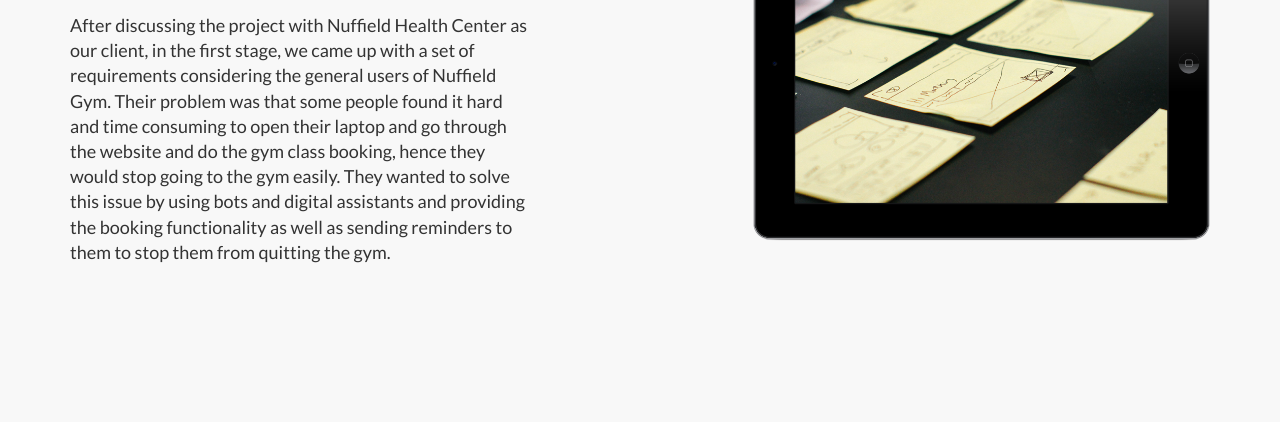
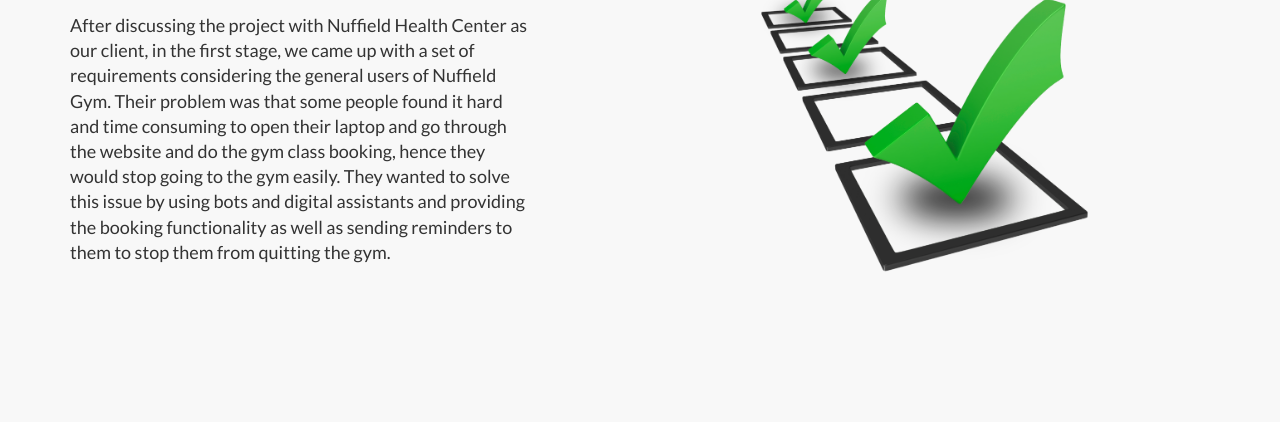
Before and after one commit to matinehAkhlaghinia/sysEngWebsite, a website: page requirements.html in a window 1280 px wide. Shown: the part 203-625 px from the top of the page. Drawn offline with Linux system fonts and the light colour scheme.

Commit message:
added the images to the tab pages

```diff
--- a/requirements.html
+++ b/requirements.html
@@ -92,7 +92,8 @@
                 <p class="lead">After discussing the project with Nuffield Health Center as our client, in the first stage, we came up with a set of requirements considering the general users of Nuffield Gym. Their problem was that some people found it hard and time consuming to open their laptop and go through the website and do the gym class booking, hence they would stop going to the gym easily. They wanted to solve this issue by using bots and digital assistants and providing the booking functionality as well as sending reminders to them to stop them from quitting the gym.</p>
             </div>
             <div class="col-lg-5 col-lg-offset-2 col-sm-6">
-                <img class="img-responsive" src="img/ipad.png" alt="">
+                </br></br></br></br>
+                <img class="img-responsive" style="width: 342px" src="img/req.png" alt="">
             </div>
         </div>
 
```
Also changed, not shown: aboutUs.html (+2 -1 lines), testing.html (+2 -1 lines), img/req.png (added), img/team.png (added), img/tech.png (added).
